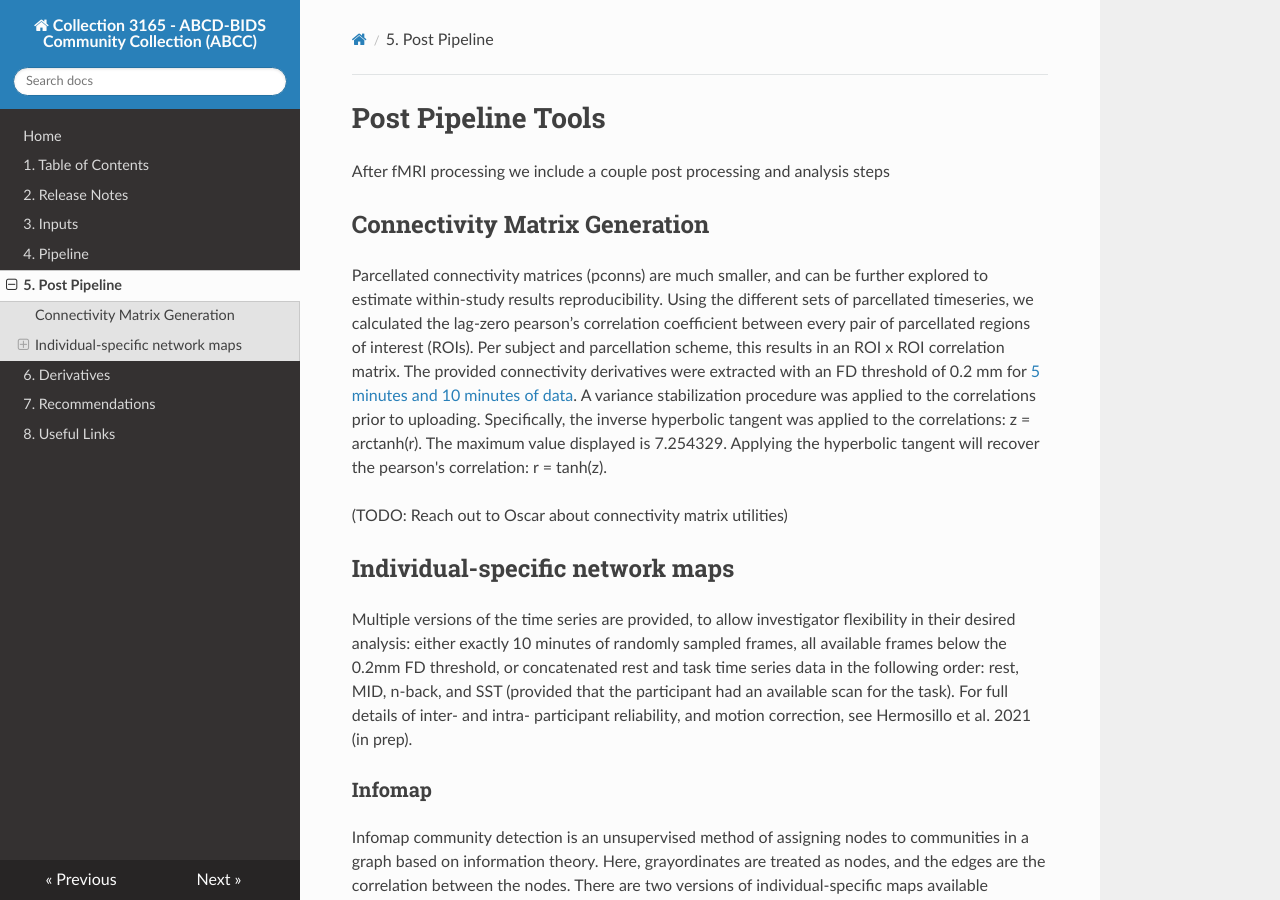
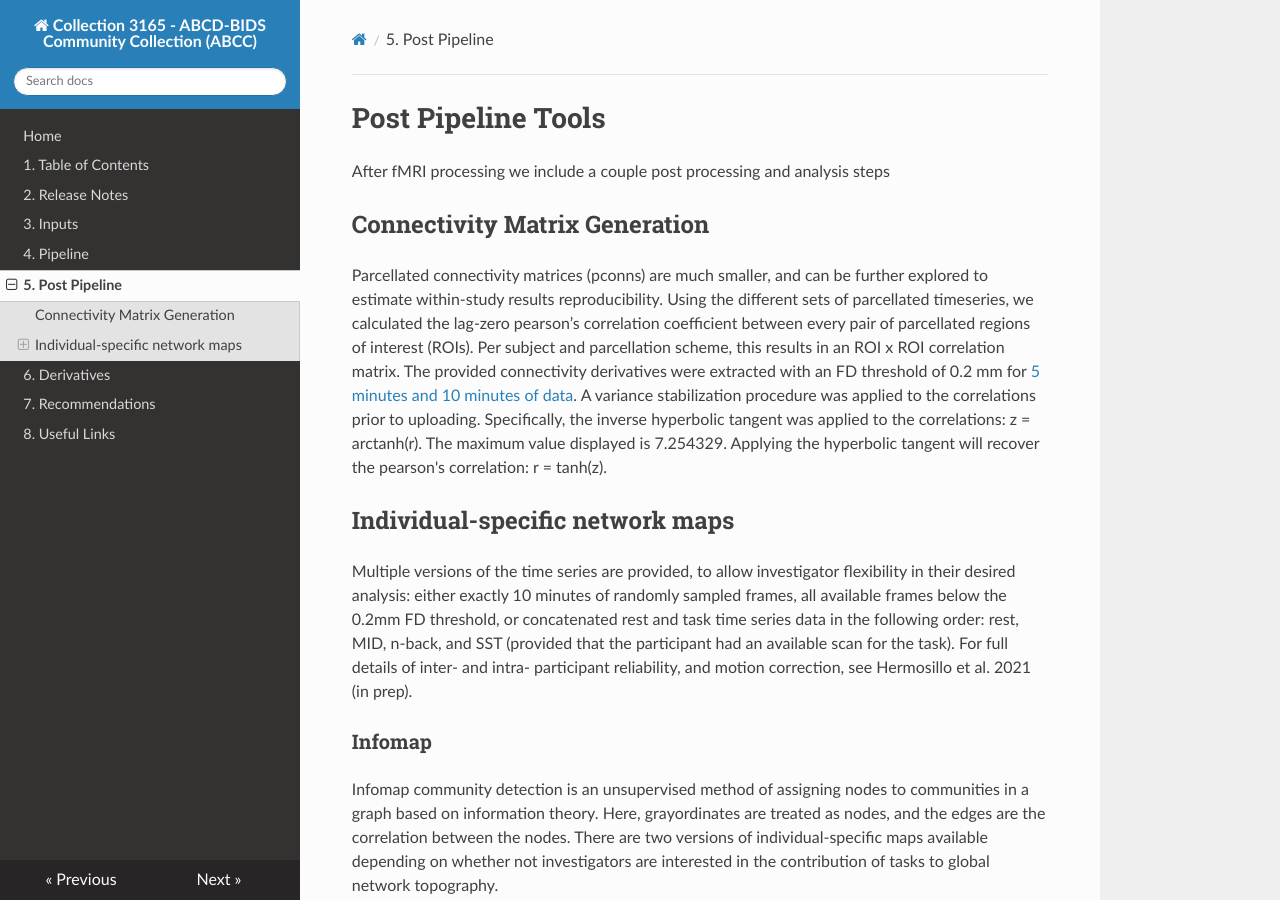
Before and after one commit to ABCD-STUDY/nda-abcd-collection-3165, an MkDocs documentation site: the page built from docs/postpipeline.md, in a window 1280 px wide and 900 px high. Built offline with MkDocs 1.6.1, drawn with Linux system fonts in a browser that asks for light colours; nearby versions of some CDN libraries.

Commit message:
Update connectivity matrix gen

```diff
--- a/docs/postpipeline.md
+++ b/docs/postpipeline.md
@@ -4,8 +4,6 @@ After fMRI processing we include a couple post processing and analysis steps
 
 ## Connectivity Matrix Generation
 Parcellated connectivity matrices (pconns) are much smaller, and can be further explored to estimate within-study results reproducibility. Using the different sets of parcellated timeseries, we calculated the lag-zero pearson’s correlation coefficient between every pair of parcellated regions of interest (ROIs). Per subject and parcellation scheme, this results in an ROI x ROI correlation matrix. The provided connectivity derivatives were extracted with an FD threshold of 0.2 mm for [5 minutes and 10 minutes of data](https://collection3165.readthedocs.io/en/stable/derivatives/#4-functional). A variance stabilization procedure was applied to the correlations prior to uploading. Specifically, the inverse hyperbolic tangent was applied to the correlations: z = arctanh(r). The maximum value displayed is 7.254329. Applying the hyperbolic tangent will recover the pearson's correlation: r = tanh(z).
-
-(TODO: Reach out to Oscar about connectivity matrix utilities)
 
 ## Individual-specific network maps
 
```
